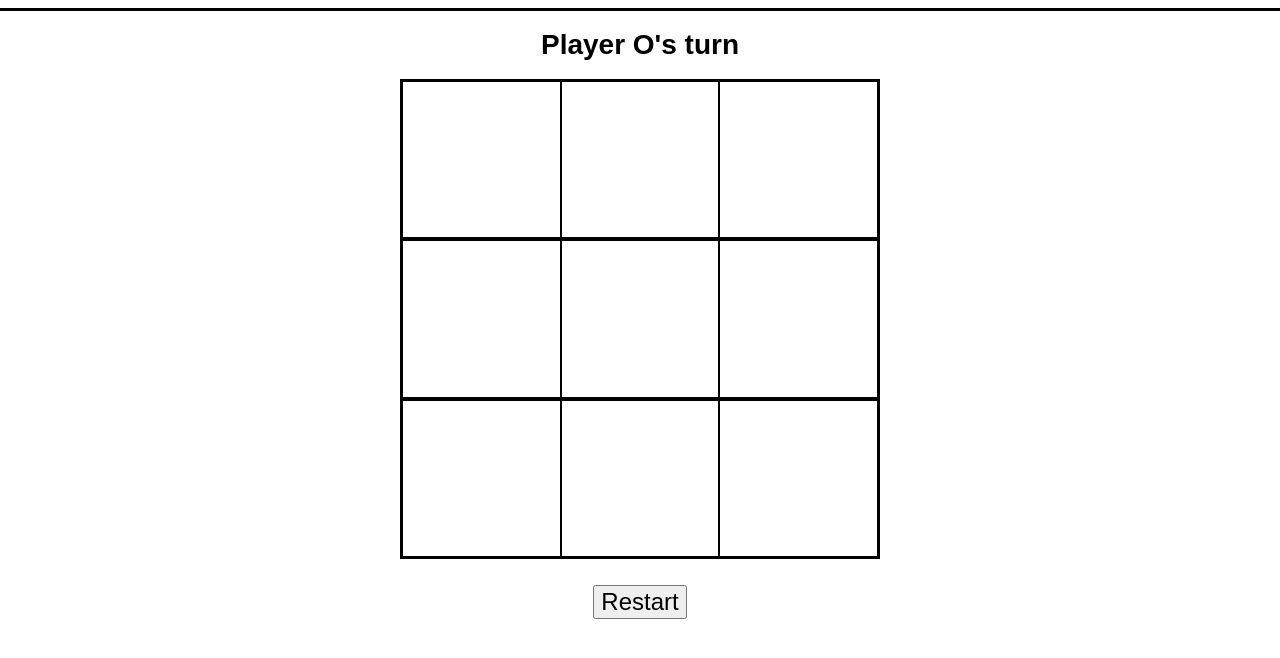
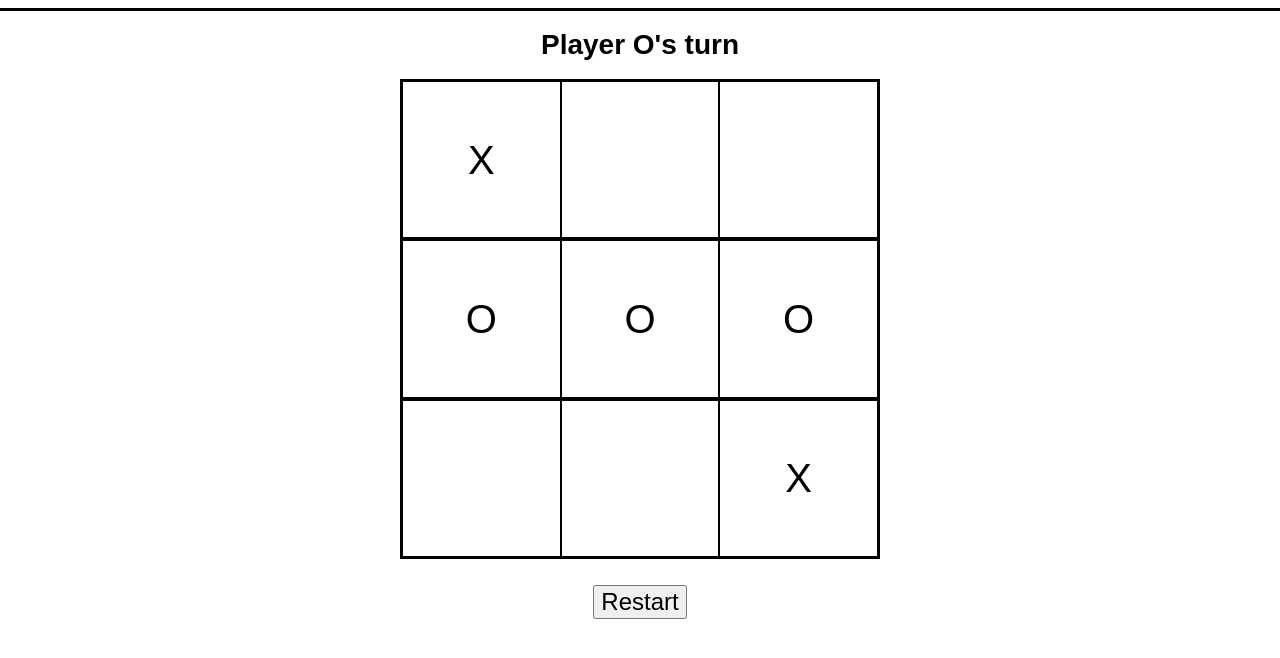
Before and after one commit to yamakenth/tic-tac-toe, a plain HTML site: page index.html in a window 1280 px wide. Shown: the part 60-718 px from the top of the page. Drawn offline with Linux system fonts and the light colour scheme.

Commit message:
Add function to reder contents of game board

```diff
--- a/css/style.css
+++ b/css/style.css
@@ -38,9 +38,13 @@
   display: flex;
 }
 
-.board .col {
+.board .square {
   border: 1px solid #000000;
   flex: 1;
+  display: flex;
+  justify-content: center;
+  align-items: center;
+  font-size: 40px;
 }
 
 .restart {
--- a/index.html
+++ b/index.html
@@ -20,20 +20,20 @@
   </div>
   <!-- board -->
   <div class="board">
-    <div class="row" id="0">
-      <div class="col" id="0-0"></div>
-      <div class="col" id="0-1"></div>
-      <div class="col" id="0-2"></div>
+    <div class="row" id="r0">
+      <div class="square" id="r0-c0"></div>
+      <div class="square" id="r0-c1"></div>
+      <div class="square" id="r0-c2"></div>
     </div>
-    <div class="row" id="1">
-      <div class="col" id="1-0"></div>
-      <div class="col" id="1-1"></div>
-      <div class="col" id="1-2"></div>
+    <div class="row" id="r1">
+      <div class="square" id="r1-c0"></div>
+      <div class="square" id="r1-c1"></div>
+      <div class="square" id="r1-c2"></div>
     </div>
-    <div class="row" id="2">
-      <div class="col" id="2-0"></div>
-      <div class="col" id="2-1"></div>
-      <div class="col" id="2-2"></div>
+    <div class="row" id="r2">
+      <div class="square" id="r2-c0"></div>
+      <div class="square" id="r2-c1"></div>
+      <div class="square" id="r2-c2"></div>
     </div>
   </div>
   <!-- restart -->
--- a/script.js
+++ b/script.js
@@ -1,14 +1,12 @@
 // gameBoard module
 const gameBoard = (() => {
-  const board = [
-    [' ', ' ', ' '],
-    [' ', ' ', ' '],
-    [' ', ' ', ' ']
+  let board = [
+    ['X', ' ', ' '],
+    ['O', 'O', 'O'],
+    [' ', ' ', 'X']
   ];
 
-  return {
-    board,
-  };
+  return { board };
 })();
 
 // player factory
@@ -18,5 +16,19 @@ const Player = () => {
 
 // display controller module
 const displayController = (() => {
+  const render = () => {
+    for (let i = 0; i < 3; i++) {
+      for (let j = 0; j < 3; j++) {
+        const square = document.querySelector(`#r${i}-c${j}`);
+        square.textContent = gameBoard.board[i][j];
+      }
+    }
+  };
 
+
+
+
+  return { render };
 })();
+
+displayController.render();
```
